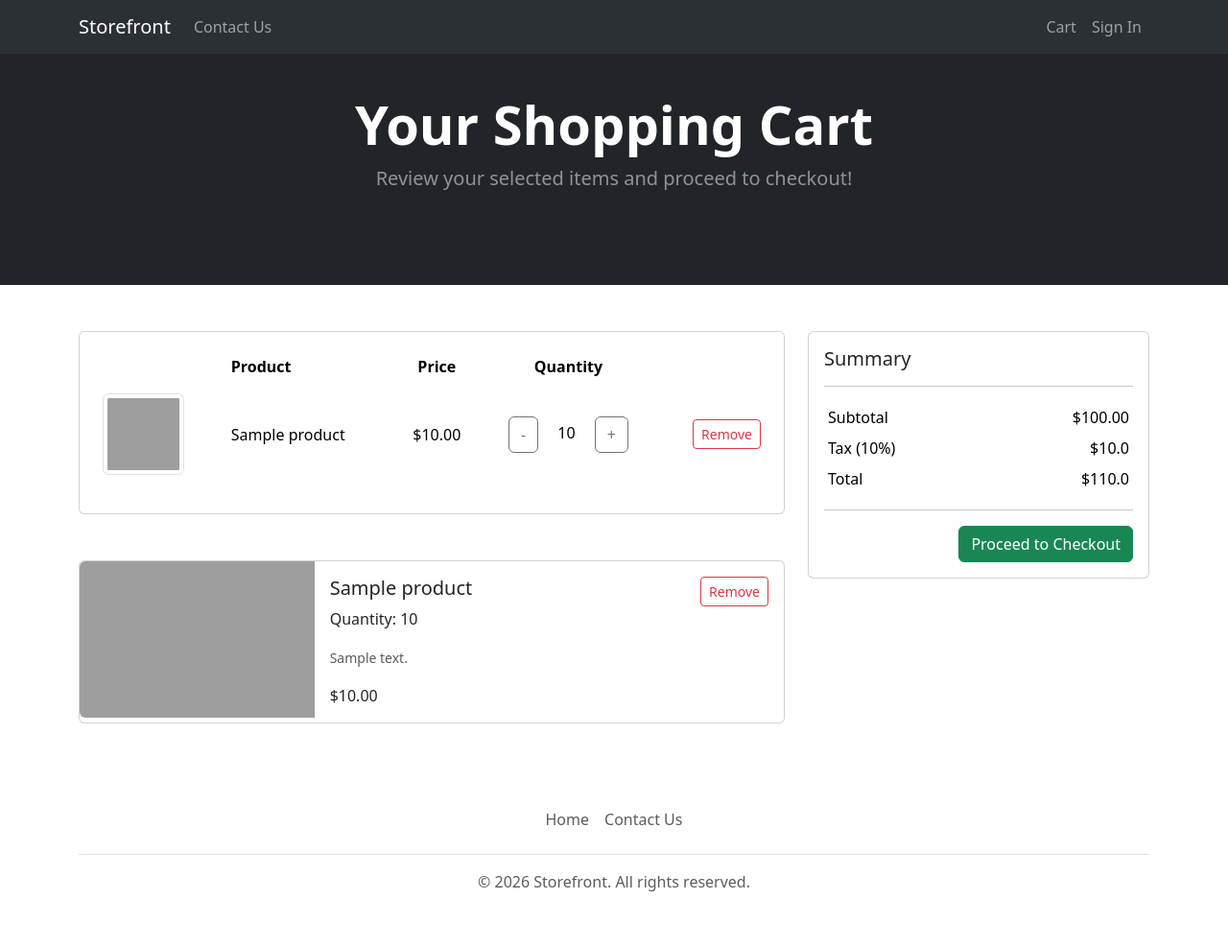
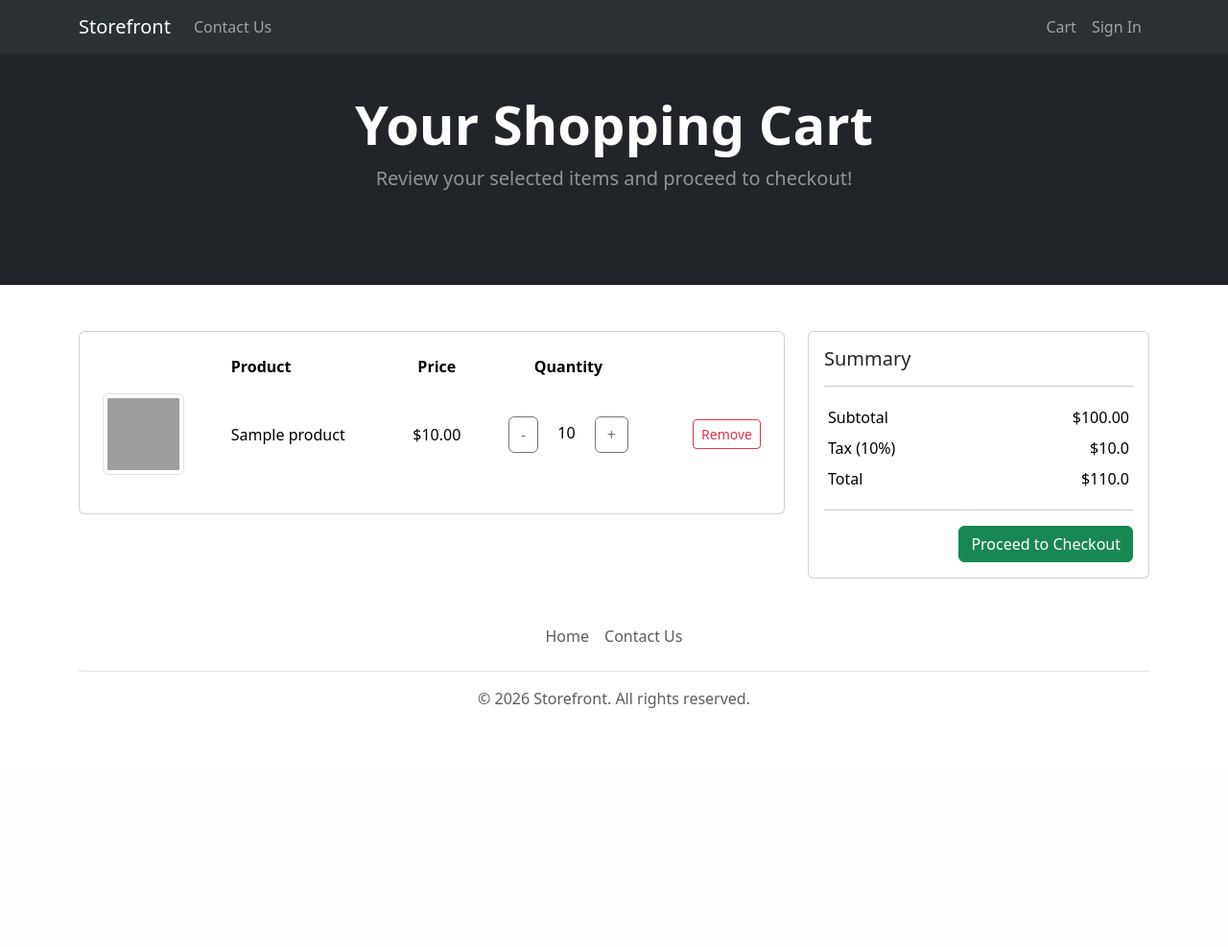
Before and after one commit to roshansaganti/django-storefront, a Django app: page /cart/ in a window 1280 px wide. Shown: the whole page at 96% size. After the commit the page ends 738 px from the top, so only its background shows below. Run offline with Django 4.2, Linux system fonts and the light colour scheme; tables that the repository leaves empty hold one stand-in row (values such as "Sample post"); some libraries are stand-ins or nearby versions; grey boxes are pictures that could not be loaded.

Commit message:
Remove previous unused cart code

```diff
--- a/store/templates/cart.html
+++ b/store/templates/cart.html
@@ -59,34 +59,6 @@
                             </table>
                         </div>
                     </div>
-                    {% for item in items %}
-                    <div class="card mb-3">
-                        <div class="row g-0">
-                            <div class="col-md-4">
-                                <img src="https://picsum.photos/id/26/300/200" class="img-fluid rounded-start"
-                                    alt="...">
-                            </div>
-                            <div class="col-md-8">
-                                <div class="card-body">
-                                    <div class="row">
-                                        <div class="col">
-                                            <h5 class="card-title">{{ item.product.name }}</h5>
-                                        </div>
-                                        <div class="col">
-                                            <a href="#" class="btn btn-sm btn-outline-danger float-end">Remove</a>
-                                        </div>
-                                    </div>
-                                    <p class="card-text">Quantity: {{ item.quantity }}</p>
-                                    <p class="card-text">
-                                        <small class="text-body-secondary">{{ item.product.description }}</small>
-                                    </p>
-                                    <p class="card-text">${{ item.product.price|intcomma }}</p>
-                                </div>
-                            </div>
-                        </div>
-                    </div>
-                    <br>
-                    {% endfor %}
                 </div>
                 <!-- Summary -->
                 <div class="col-xl-4">
```
